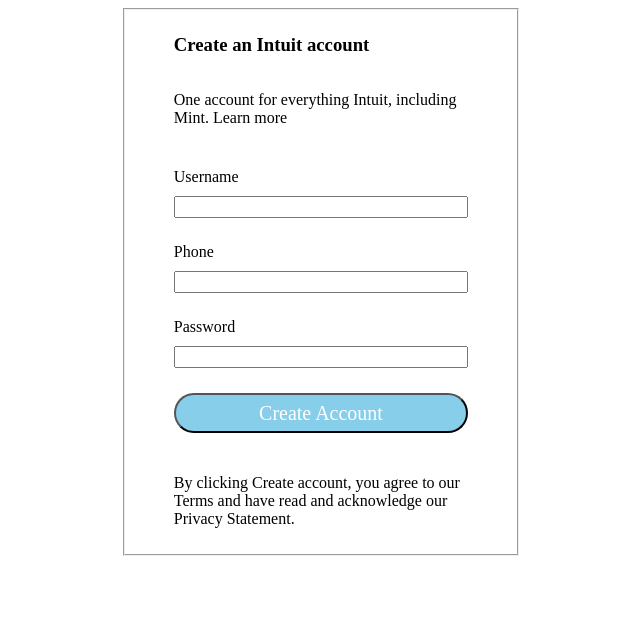
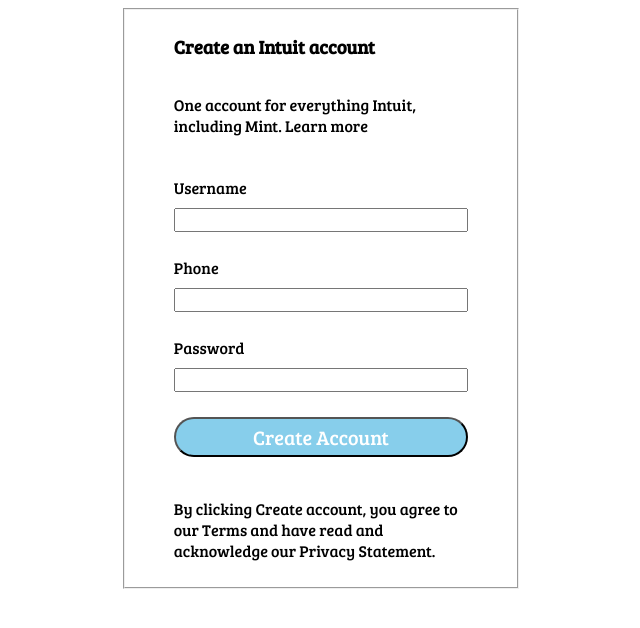
Before and after one commit to corpsefin/Mint_login_form, a plain HTML site: page index.html in a window 1280 px wide. Shown: the whole page, without its empty margins (319-959 px from the left). Drawn offline with Linux system fonts and the light colour scheme; files that its build step writes are made by us from their sources.

Commit message:
Update index.html

```diff
--- a/index.html
+++ b/index.html
@@ -1,12 +1,15 @@
 <!DOCTYPE html>
 <html lang="en">
+
 <head>
     <meta charset="UTF-8">
     <meta name="viewport" content="width=device-width, initial-scale=1.0">
     <meta http-equiv="X-UA-Compatible" content="ie=edge">
-    <link rel="stylesheet" type="text/css" href="css/main.css">
+    <link rel="stylesheet" type="text/css" href="main.css">
     <title>Document</title>
+    <link href="https://fonts.googleapis.com/css2?family=Bree+Serif&display=swap" rel="stylesheet">
 </head>
+
 <body>
     <form action="" id="loginForm">
         <fieldset>
@@ -21,9 +24,10 @@
                 <input type="password" id="password">
                 <button type="button">Create Account</button>
                 <p>By clicking Create account, you agree to our
-                Terms and have read and acknowledge our Privacy Statement.</p>
+                    Terms and have read and acknowledge our Privacy Statement.</p>
             </div>
         </fieldset>
     </form>
 </body>
+
 </html>
```
